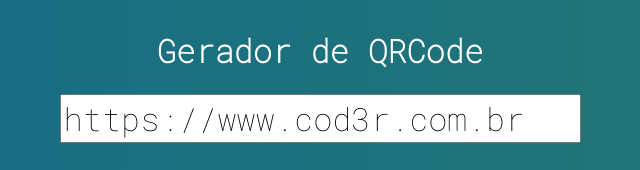
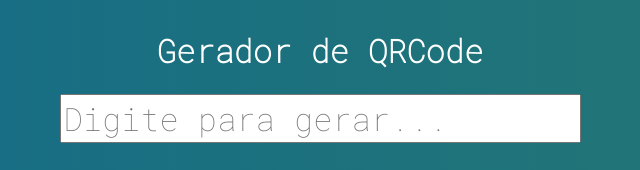
Before and after one commit to felipedev1/qrcode-generator, a plain HTML site: page index.html in a window 1280 px wide. Shown: the top 170 px of the page, without its empty margins (320-960 px from the left). Drawn offline with Linux system fonts and the light colour scheme.

Commit message:
clean text

```diff
--- a/index.html
+++ b/index.html
@@ -28,7 +28,7 @@
             el: "#app",
             data: {
                 title: 'Gerador de QRCode',
-                text: 'https://www.cod3r.com.br',
+                text: '',
                 qrcode: new QRious({ size: 300 })
             },
             computed: {
```
